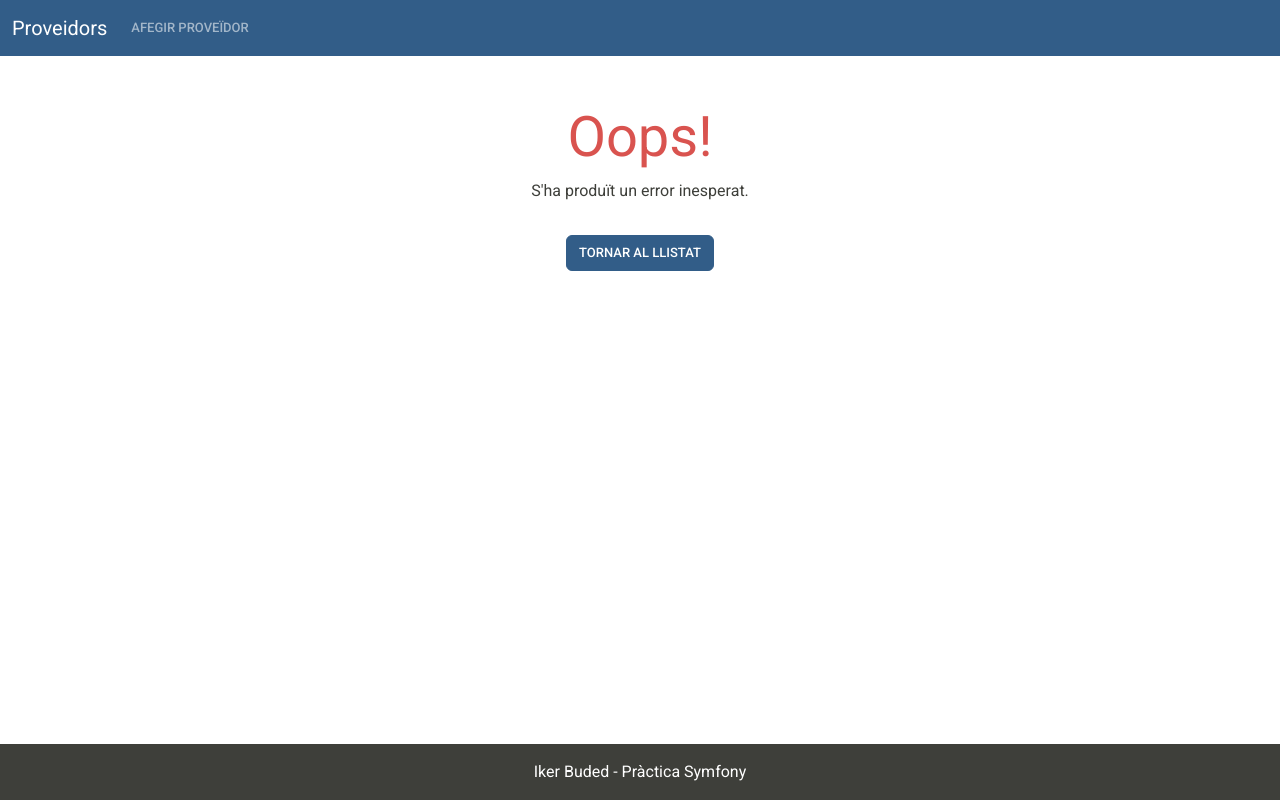
After one commit to ikerbuded/crud-proveidors-symfony, a Symfony app: template templates/bundles/TwigBundle/Exception/error.html.twig in a window 1280 px wide. The commit adds this page. Run offline with Twig, Linux system fonts and the light colour scheme; the template is opened without the code that fills it, so the values that code supplies are empty; some libraries are stand-ins or nearby versions.

Commit message:
Creació de pàgina d'error personalitzada

```diff
--- /dev/null
+++ b/templates/bundles/TwigBundle/Exception/error.html.twig
@@ -0,0 +1,12 @@
+{% extends 'base.html.twig' %}
+
+{% block title %}Error
+{% endblock %}
+
+{% block body %}
+	<div class="container text-center mt-5">
+		<h1 class="display-4 text-danger">Oops!</h1>
+		<p>S'ha produït un error inesperat.</p>
+		<a href="{{ path('app_index_proveidor') }}" class="btn btn-primary mt-3">Tornar al Llistat</a>
+	</div>
+{% endblock %}
--- a/templates/proveidor/show.html.twig
+++ b/templates/proveidor/show.html.twig
@@ -1,11 +1,6 @@
 {% extends 'base.html.twig' %}
 
 {% block title %}Detalls del Proveïdor
-{% endblock %}
-
-{% block stylesheets %}
-	{{ parent() }}
-	<link rel="stylesheet" href="https://cdn.jsdelivr.net/npm/bootstrap-icons@1.11.3/font/bootstrap-icons.min.css">
 {% endblock %}
 
 {% block body %}
```
